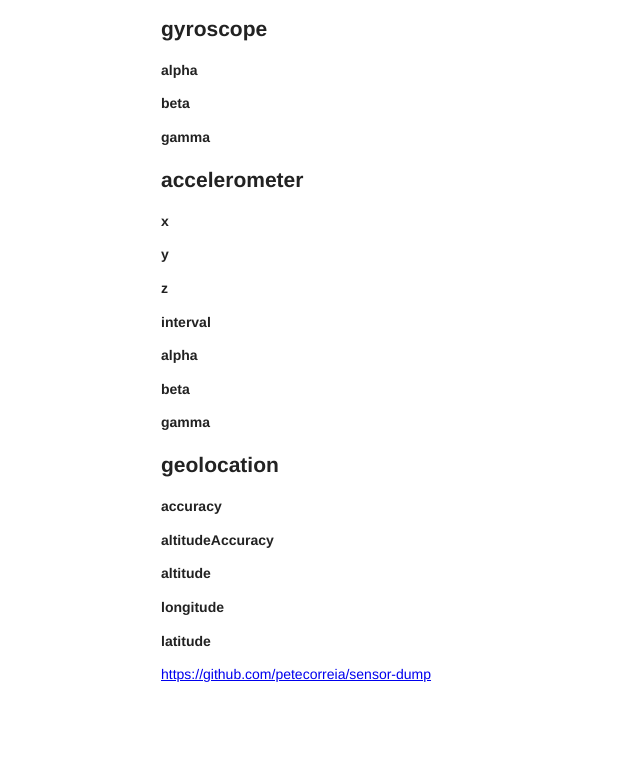
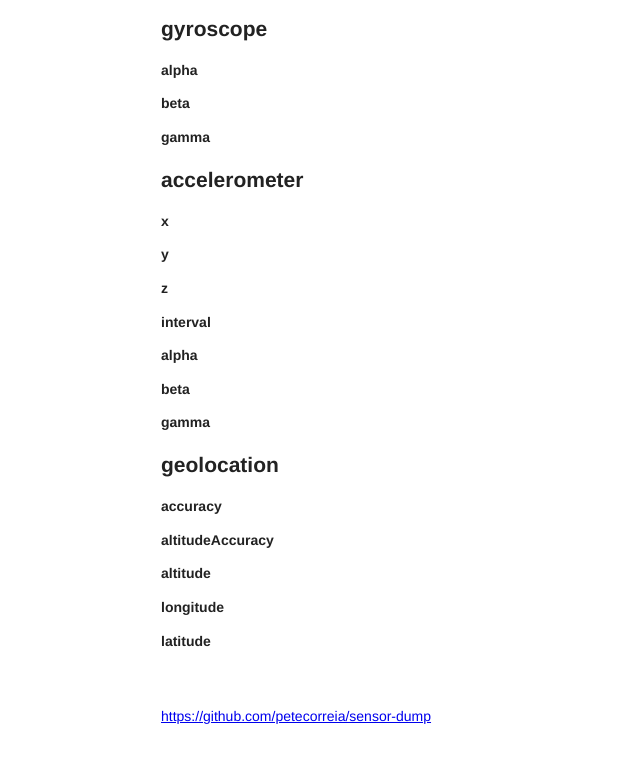
Before and after one commit to levent/hammer-time, a plain HTML site: page index.html in a window 1280 px wide. Shown: the part 750-1513 px from the top of the page, without its empty margins (319-959 px from the left). Drawn offline with nearby package versions, Linux system fonts and the light colour scheme; some packages are replaced by stand-ins of ours.

Commit message:
Visual improvement

```diff
--- a/css/main.css
+++ b/css/main.css
@@ -135,6 +135,10 @@ ul {
   -webkit-transform: rotateX(-90deg) translateZ(100px) rotate(180deg);
 }
 
+.space-it {
+  margin-top: 4em;
+}
+
 .ir {
   background-color: transparent;
   border: 0;
--- a/index.html
+++ b/index.html
@@ -46,7 +46,7 @@
       </script>
     </ul>
 
-    <p>
+    <p class="space-it">
       <a href="https://github.com/petecorreia/sensor-dump">https://github.com/petecorreia/sensor-dump</a>
     </p>
 
```
